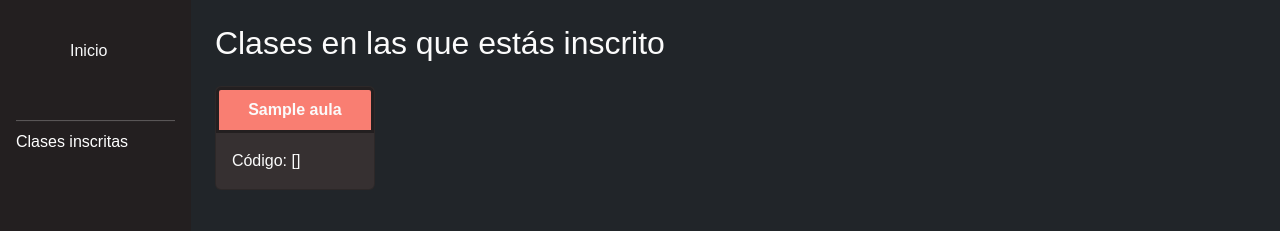
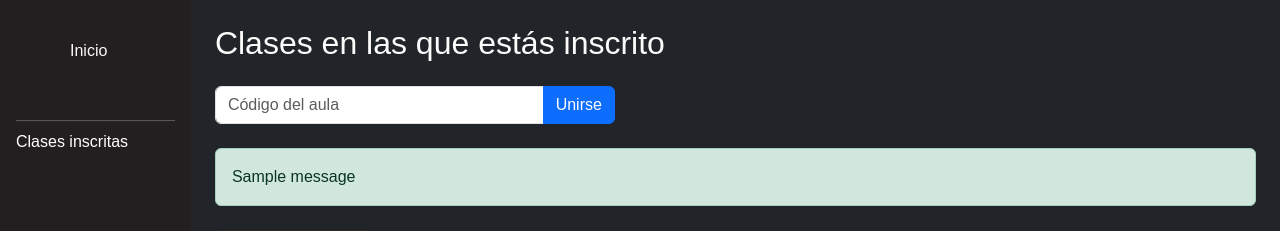
Before and after one commit to RogerLadino/proyecto-mvc, a Flask app: template app/templates/aulas/aulas-alumno.html in a window 1280 px wide. Shown: the part 66-297 px from the top of the page. Run offline with Flask 2, Linux system fonts and the light colour scheme; the template is opened without the code that fills it: most values are stand-ins (such as "Sample title", 1, 10 or a date in 2020); one stand-in notice (Sample message) is shown; some libraries are stand-ins or nearby versions.

Commit message:
Implementa unión del alumno al aula con código y vista de aulas-alumno

```diff
--- a/app/templates/aulas/aulas-alumno.html
+++ b/app/templates/aulas/aulas-alumno.html
@@ -71,7 +71,30 @@
       <main class="main-content p-4 w-100">
         <h2>Clases en las que estás inscrito</h2>
 
-        {% if aulas %}
+        <!-- Formulario para unirse a una clase -->
+        <form
+          method="POST"
+          action="{{ url_for('aulas_alumno_bp.unirse') }}"
+          class="mt-4 mb-4"
+        >
+          <div class="input-group" style="max-width: 400px">
+            <input
+              type="text"
+              name="codigo"
+              class="form-control"
+              placeholder="Código del aula"
+              required
+            />
+            <button class="btn btn-primary" type="submit">Unirse</button>
+          </div>
+        </form>
+
+        {% with messages = get_flashed_messages(with_categories=true) %} {% if
+        messages %} {% for category, message in messages %}
+        <div class="alert alert-{{ category }} mt-2" role="alert">
+          {{ message }}
+        </div>
+        {% endfor %} {% endif %} {% endwith %} {% if aulas %}
         <div class="d-flex gap-3 flex-wrap mt-4">
           {% for aula in aulas %}
           <div
@@ -94,7 +117,7 @@
           {% endfor %}
         </div>
         {% else %}
-        <p>No estás inscrito en ninguna clase.</p>
+        <p class="mt-4">No estás inscrito en ninguna clase.</p>
         {% endif %}
       </main>
     </div>
```
Also changed, not shown: app/controllers/aulas/aulas_alumno.py (+41 -1 lines).
